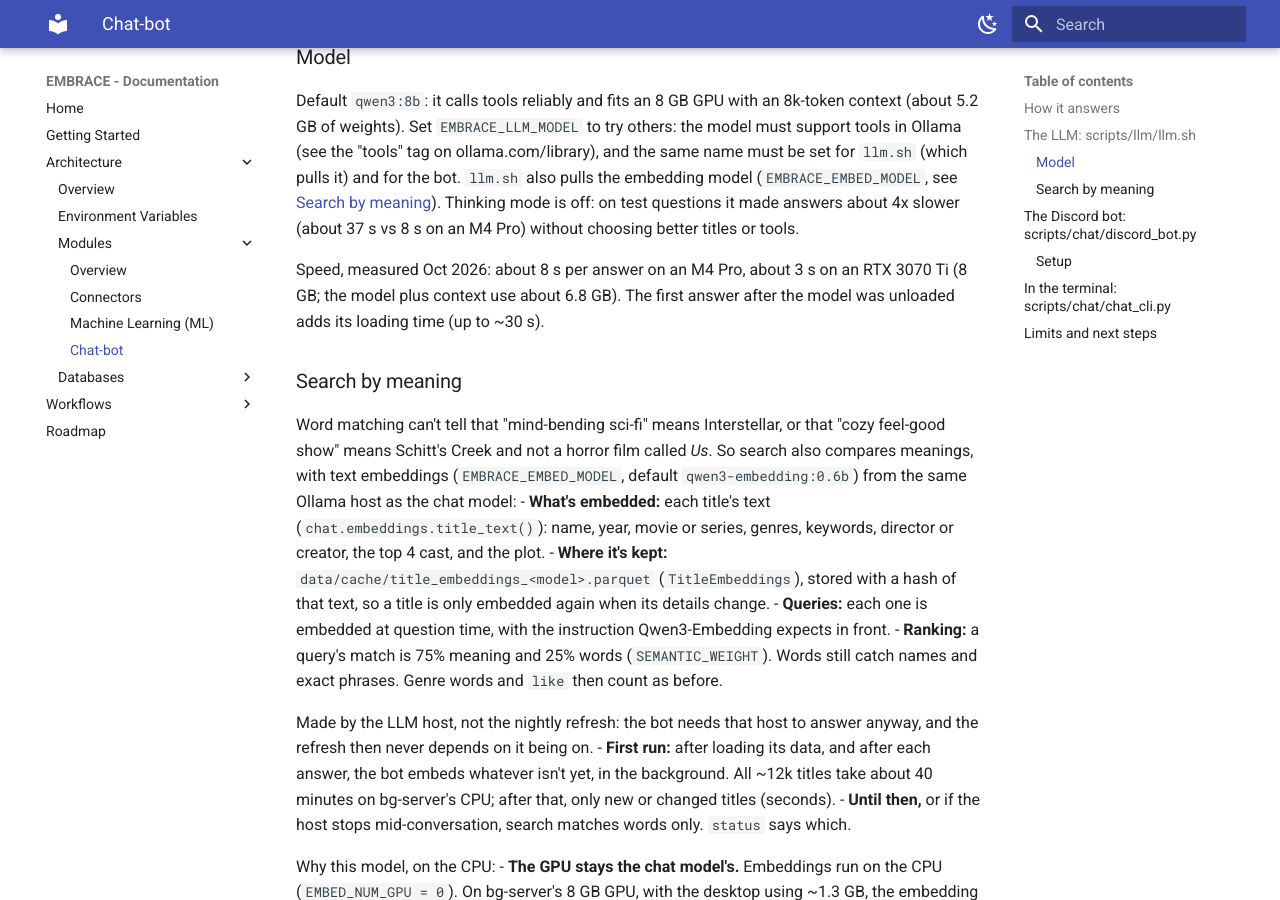
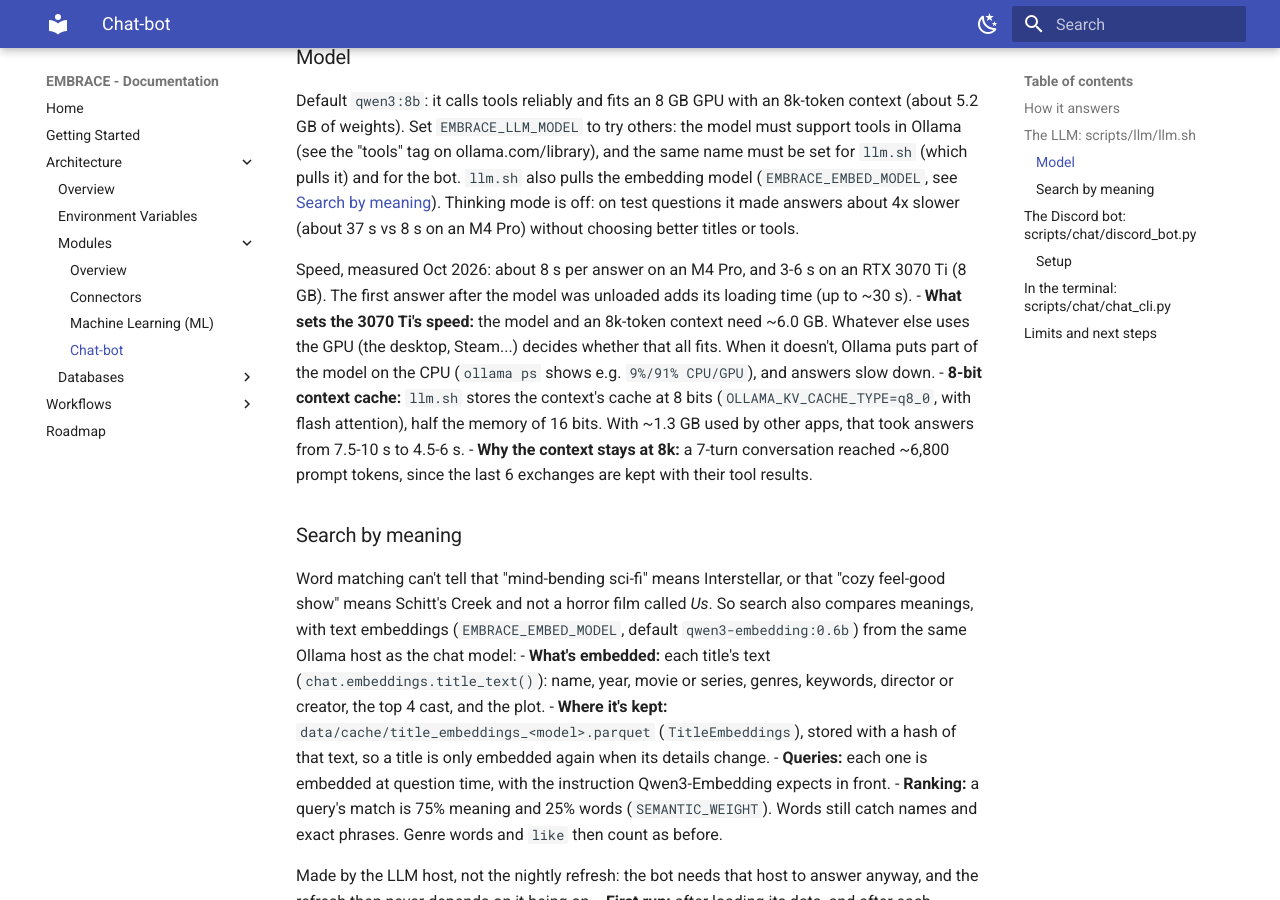
Before and after one commit to bgrando24/EMBRACE, an MkDocs documentation site: the page built from docs/modules/chat.md, in a window 1280 px wide and 900 px high, scrolled down 2699 px. Built offline with MkDocs 1.6.1 and Material for MkDocs 9.7.7, drawn with Linux system fonts in a browser that asks for light colours.

Commit message:
llm.sh: 8-bit context cache, so qwen3:8b mostly fits a shared 8 GB GPU
With ~1.3 GB of the 3070 Ti used by other apps, Ollama put 16% of the model on the CPU; with q8_0 KV cache it is 9%
at an 8k context and answers take 4.5-6 s instead of 7.5-10 s. The context stays 8k: a 7-turn conversation used
~6,800 prompt tokens.

Claude-Session: https://claude.ai/code/session_01HEWGHEC19UTvfiVSiDWoX9

```diff
--- a/docs/modules/chat.md
+++ b/docs/modules/chat.md
@@ -93,8 +93,15 @@ ollama.com/library), and the same name must be set for `llm.sh` (which pulls it)
 off: on test questions it made answers about 4x slower (about 37 s vs 8 s on an M4 Pro) without choosing better
 titles or tools.
 
-Speed, measured Oct 2026: about 8 s per answer on an M4 Pro, about 3 s on an RTX 3070 Ti (8 GB; the model plus
-context use about 6.8 GB). The first answer after the model was unloaded adds its loading time (up to ~30 s).
+Speed, measured Oct 2026: about 8 s per answer on an M4 Pro, and 3-6 s on an RTX 3070 Ti (8 GB). The first answer
+after the model was unloaded adds its loading time (up to ~30 s).
+- **What sets the 3070 Ti's speed:** the model and an 8k-token context need ~6.0 GB. Whatever else uses the GPU
+  (the desktop, Steam...) decides whether that all fits. When it doesn't, Ollama puts part of the model on the CPU
+  (`ollama ps` shows e.g. `9%/91% CPU/GPU`), and answers slow down.
+- **8-bit context cache:** `llm.sh` stores the context's cache at 8 bits (`OLLAMA_KV_CACHE_TYPE=q8_0`, with flash
+  attention), half the memory of 16 bits. With ~1.3 GB used by other apps, that took answers from 7.5-10 s to 4.5-6 s.
+- **Why the context stays at 8k:** a 7-turn conversation reached ~6,800 prompt tokens, since the last 6 exchanges are
+  kept with their tool results.
 
 ### Search by meaning
 
```
Also changed, not shown: 1 other file.
